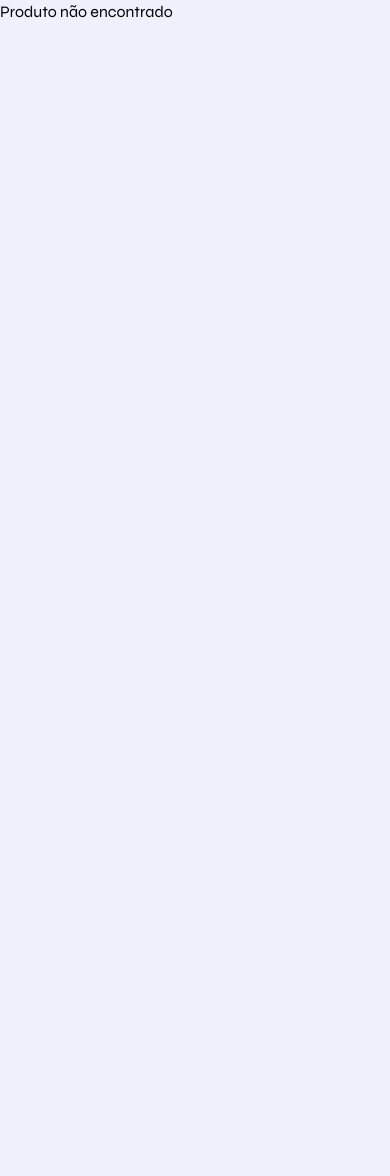
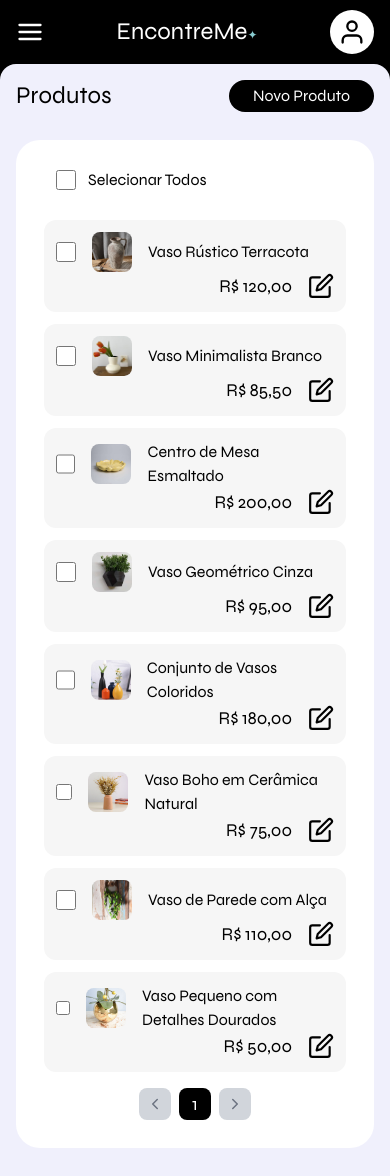
Before and after one commit to mariamandafm/encontreme, a Next.js app: page /dashboard/produtos/editar in a window 390 px wide. Before the commit the page ends 844 px from the top, so only its background shows below. Built offline with nearby package versions, Linux system fonts and the light colour scheme.

Commit message:
feat: sidebar responsive

```diff
--- a/src/app/dashboard/page.tsx
+++ b/src/app/dashboard/page.tsx
@@ -31,8 +31,8 @@ export default function Dashboard() {
                 <div className='flex items-center'>
 
                   <span className="relative flex h-2 w-2 mr-2">
-                    <span className="animate-ping absolute inline-flex h-full w-full rounded-full bg-emerald-400 opacity-75"></span>
-                    <span className="relative inline-flex rounded-full h-2 w-2 bg-emerald-500"></span>
+                    <span className="animate-ping absolute inline-flex h-full w-full rounded-full bg-[#86dce2] opacity-75"></span>
+                    <span className="relative inline-flex rounded-full h-2 w-2 bg-[#89CBD0]"></span>
                   </span>
 
                   <p className='text-sm'>12 ONLINE</p>
@@ -142,7 +142,7 @@ export default function Dashboard() {
             <Image className='absolute right-0 h-64' src="/plan.svg" height={300} width={300} alt="Ilustração de Estrela" />
             <div className='z-[9]'>
               <label>Plano atual</label>
-              <button className='hover:bg-gray-100 mt-2 w-full bg-box rounded-lg flex justify-between p-3'>
+              <button onClick={() => router.push("/dashboard/plano")} className='hover:bg-gray-100 mt-2 w-full bg-box rounded-lg flex justify-between p-3'>
                 <p>Gratuito</p>
                 <div className='flex items-center'>
                   <p className='text-stroke mr-2'>VER PLANOS</p>
--- /dev/null
+++ b/src/app/dashboard/produtos/editar/page.tsx
@@ -0,0 +1,181 @@
+"use client"
+import Image from 'next/image';
+import { useRouter } from 'next/navigation'
+import React, { useState } from 'react';
+import { FiChevronLeft, FiChevronRight, FiEdit } from 'react-icons/fi';
+import { ceramicProducts } from '@/data/products';
+
+export default function Produtos() {
+  const [produtos, setProdutos] = useState(ceramicProducts);
+  const [selecionados, setSelecionados] = useState<number[]>([]);
+  const [paginaAtual, setPaginaAtual] = useState(1);
+  const [showModal, setShowModal] = useState(false);
+
+  const router = useRouter();
+
+  const produtosPorPagina = 10;
+
+  const indiceInicial = (paginaAtual - 1) * produtosPorPagina;
+  const indiceFinal = indiceInicial + produtosPorPagina;
+  const produtosPagina = produtos.slice(indiceInicial, indiceFinal);
+
+  const totalPaginas = Math.ceil(produtos.length / produtosPorPagina);
+
+  const mudarPagina = (novaPagina: number) => {
+    if (novaPagina > 0 && novaPagina <= totalPaginas) {
+      setPaginaAtual(novaPagina);
+    }
+  };
+
+  const toggleSelecionado = (id: number) => {
+    setSelecionados((prevSelecionados) =>
+      prevSelecionados.includes(id)
+        ? prevSelecionados.filter((item) => item !== id)
+        : [...prevSelecionados, id]
+    );
+  };
+
+  const toggleSelecionarTodos = () => {
+    const idsPaginaAtual = produtosPagina.map((produto) => produto.id);
+    const todosSelecionados = idsPaginaAtual.every((id) => selecionados.includes(id));
+
+    setSelecionados((prevSelecionados) =>
+      todosSelecionados
+        ? prevSelecionados.filter((id) => !idsPaginaAtual.includes(id))
+        : [...prevSelecionados, ...idsPaginaAtual.filter((id) => !prevSelecionados.includes(id))]
+    );
+  };
+
+  const removerSelecionados = () => {
+    setProdutos((prevProdutos) => prevProdutos.filter((produto) => !selecionados.includes(produto.id)));
+    setSelecionados([]); // Limpa a seleção
+    setShowModal(false); // Fecha o modal
+  };
+
+  const todosSelecionados = produtosPagina.every((produto) => selecionados.includes(produto.id));
+
+  return (
+    <>
+      <div className="flex justify-between mx-4 md:mx-12 mt-4 md:mt-12">
+        <h1 className="text-2xl font-medium">Produtos</h1>
+        <div className="flex flex-row gap-4">
+          <button onClick={() => router.push("/dashboard/produtos/novo")} className="bg-black px-6 py-1 rounded-3xl hover:bg-zinc-800 duration-75 transition-colors">
+            <p className="text-white">Novo Produto</p>
+          </button>
+        </div>
+      </div>
+      <div className="flex bg-white mx-4 md:mx-12 mt-7 mb-7 p-7 rounded-3xl h-full flex-col">
+        {/* Checkbox para selecionar/desmarcar todos */}
+        <div className="flex items-center mb-4 justify-between">
+          <div className="flex items-center">
+            <input
+              className="w-5 h-5 ml-3 border-gray-600 accent-black border-2"
+              type="checkbox"
+              checked={todosSelecionados}
+              onChange={toggleSelecionarTodos}
+            />
+            <p className="ml-3">Selecionar Todos</p>
+          </div>
+
+          {selecionados.length > 0 && (
+            <button
+              onClick={() => setShowModal(true)}
+              className="bg-box hover:bg-gray-200 rounded-full py-1 px-4"
+            >
+              <p className="text-red-900">
+                {selecionados.length > 1 ? 'Remover Produtos' : 'Remover Produto'}
+              </p>
+            </button>
+          )}
+        </div>
+        {produtosPagina.map((produto) => {
+          const preco = produto.price.toLocaleString('pt-br', { style: 'currency', currency: 'BRL' });
+          const isSelecionado = selecionados.includes(produto.id);
+
+          return (
+            <div
+              key={produto.id}
+              className={`w-full bg-box hover:bg-gray-100 mt-3 p-3 md:flex md:justify-between items-center rounded-xl cursor-pointer ${isSelecionado ? 'border border-black' : ''}`}
+            >
+              <div className="flex items-center">
+                <input
+                  className="w-5 h-5 border-gray-600 accent-black border-2"
+                  type="checkbox"
+                  checked={isSelecionado}
+                  onChange={() => toggleSelecionado(produto.id)}
+                />
+                <Image
+                  className="ml-4 h-10 w-10 object-fill rounded-lg"
+                  src={produto.imageURL}
+                  alt="Imagem de Vitrificação"
+                  height={80}
+                  width={80}
+                />
+                <p className="ml-4">{produto.name}</p>
+              </div>
+              <div className="flex items-center justify-end">
+                <p className="mr-4 text-lg">{preco}</p>
+                <FiEdit size={26} />
+              </div>
+            </div>
+          );
+        })}
+
+        {/* Paginação */}
+        <div className="flex justify-center mt-4 gap-2">
+          <button
+            onClick={() => mudarPagina(paginaAtual - 1)}
+            disabled={paginaAtual === 1}
+            className={`h-8 w-8 rounded-lg flex items-center justify-center ${paginaAtual === 1 ? 'bg-gray-300 text-gray-500 cursor-not-allowed' : 'bg-white text-black border border-gray-300 hover:bg-gray-100'
+              }`}
+          >
+            <FiChevronLeft size={18} />
+          </button>
+          {Array.from({ length: totalPaginas }, (_, i) => i + 1).map((numero) => (
+            <button
+              key={numero}
+              onClick={() => mudarPagina(numero)}
+              className={`h-8 w-8 rounded-lg ${numero === paginaAtual ? 'bg-black text-white' : 'bg-white text-black border border-gray-300 hover:bg-gray-100'
+                }`}
+            >
+              <p className="text-lg">{numero}</p>
+            </button>
+          ))}
+          <button
+            onClick={() => mudarPagina(paginaAtual + 1)}
+            disabled={paginaAtual === totalPaginas}
+            className={`h-8 w-8 rounded-lg flex items-center justify-center ${paginaAtual === totalPaginas ? 'bg-gray-300 text-gray-500 cursor-not-allowed' : 'bg-white text-black border border-gray-300 hover:bg-gray-100'
+              }`}
+          >
+            <FiChevronRight size={18} />
+          </button>
+        </div>
+      </div>
+
+      {showModal && (
+        <div className="fixed inset-0 bg-black bg-opacity-50 flex justify-center items-center">
+          <div className="bg-white p-10 rounded-lg shadow-lg w-96 items-center flex flex-col text-center">
+            <h2 className="text-2xl font-medium mb-4">Remover Produtos</h2>
+            <p className="mb-10">
+              Tem certeza de que deseja remover os produtos selecionados?
+            </p>
+            <div className="flex justify-between">
+              <button
+                onClick={() => setShowModal(false)}
+                className="bg-black text-white py-1 px-3 rounded-full hover:bg-gray-800"
+              >
+                Cancelar
+              </button>
+              <button
+                onClick={removerSelecionados}
+                className="bg-red-500 ml-2 text-white py-1 px-3 rounded-full hover:bg-red-600"
+              >
+                Confirmar
+              </button>
+            </div>
+          </div>
+        </div>
+      )}
+    </>
+  );
+}
--- a/src/app/login/page.tsx
+++ b/src/app/login/page.tsx
@@ -8,8 +8,8 @@ export default function Login() {
   const router = useRouter();
 
   return (
-    <div className="w-screen h-screen bg-primary flex">
-      <div className="w-1/2 h-full flex items-center justify-center flex-col">
+    <div className="w-screen h-screen bg-primary flex flex-col md:flex-row">
+      <div className="w-full md:w-1/2 h-full flex items-center justify-center flex-col my-20 md:my-0">
         <Image src="/logo.svg" height={100} width={200} alt="Logo EncontreMe." />
         <Link href="/register" className="flex mt-16">
           Ainda não tem uma conta? <p className="text-[#0C5E84] font-medium ml-2">Registre-se</p>
@@ -32,10 +32,10 @@ export default function Login() {
         <Link href="/forgot" className="underline mt-6">Esqueci minha senha</Link>
       </div>
 
-      <div className="relative w-1/2 h-auto flex items-center justify-center p-16">
+      <div className="relative w-full md:w-1/2 h-auto flex items-center justify-center p-8 md:p-16">
         <div className="bg-[#0C5E84] w-full h-full rounded-3xl p-10 flex justify-between flex-col">
-          <h3 className="text-white text-5xl w-[90%]">O futuro do seu negócio começa aqui.</h3>
-          <p className="text-white text-2xl w-2/3">Com nossa plataforma, você cria seu site em minutos e leva seu negócio mais longe.</p>
+          <h3 className="text-white text-4xl lg:text-5xl w-full lg:w-[90%]">O futuro do seu negócio começa aqui.</h3>
+          <p className="text-white text-xl lg:text-2xl w-full lg:w-2/3 my-8 md:my-0">Com nossa plataforma, você cria seu site em minutos e leva seu negócio mais longe.</p>
           <Image className="w-full" src="/card_login.svg" width={1200} height={400} alt="Card Incentivador - Construa seu site hoje mesmo e veja o seu negócio crescer." />
         </div>
       </div>
--- a/src/app/page.tsx
+++ b/src/app/page.tsx
@@ -6,20 +6,28 @@ import { FiLogIn } from "react-icons/fi";
 
 export default function Home() {
   return (
-    <section className="mx-48">
+    <section className="mx-6 sm:mx-20 lg:mx-32 xl:mx-48 flex flex-col h-screen justify-between">
+      <div>
         <header className="flex justify-between items-center my-10">
           <Image src="/logo.svg" alt="EncontreMe" width={200} height={100} />
           <Link href="/login" className="bg-black text-white px-8 py-2 rounded-full text-lg hover:bg-gray-900">Entrar</Link>
         </header>
-      <h2 className="text-6xl mt-[10%]">Negócios inovadores,<br />precisam ser encontrados.</h2>
+        <div className="mt-28">
+          <h2 className="text-6xl">Negócios inovadores,<br />precisam ser encontrados.</h2>
           <Link href="/login" className="mt-10 w-56 flex items-center bg-black text-white px-8 py-2 rounded-full text-lg hover:bg-gray-900">Começar Agora
             <FiLogIn className="ml-2" size={20} />
           </Link>
-      <div className="flex items-end absolute bottom-0">
-        <div className="w-72 h-40 bg-black" />
-        <div className="w-72 h-52 bg-primaryBlue" />
         </div>
-      <Image className="absolute right-48 bottom-0" src="/login_star.svg" height={800} width={450} alt="Ilustração de azul subindo." />
+      </div>
+
+
+      <div className="flex w-full  items-end z-10">
+        <div className="w-full h-28 sm:w-72 sm:h-40 bg-black" />
+        <div className="w-full h-36 sm:w-72 sm:h-52 bg-primaryBlue" />
+      </div>
+
+      <Image className="w-[45%] bottom-36 lg:bottom-0 lg:w-min absolute right-6 object-contain sm:right-20 lg:right-32 xl:right-48  z-0" src="/login_star.svg" height={800} width={450} alt="Ilustração de azul subindo." />
+
     </section>
   );
 }
--- a/src/app/register/page.tsx
+++ b/src/app/register/page.tsx
@@ -4,12 +4,12 @@ import Image from "next/image";
 import Link from "next/link";
 import { useRouter } from "next/navigation";
 
-export default function Login() {
+export default function Register() {
   const router = useRouter();
 
   return (
-    <div className="w-screen h-screen bg-primary flex">
-      <div className="w-1/2 h-full flex items-center justify-center flex-col">
+    <div className="w-screen h-screen bg-primary flex flex-col md:flex-row">
+      <div className="w-full md:w-1/2 h-full flex items-center justify-center flex-col my-20 md:my-0">
         <Image src="/logo.svg" height={100} width={200} alt="Logo EncontreMe." />
 
         <form className="w-80 mt-8" onSubmit={(e) => {
@@ -32,19 +32,17 @@ export default function Login() {
           <button type="submit" className="w-full bg-black px-4 py-3 mt-8 text-white rounded-full hover:bg-gray-900">Criar uma conta</button>
 
           <Link href="/login" className="flex mt-8 justify-center">
-          Já tem uma conta? <p className="text-[#0C5E84] font-medium ml-2">Faça o Login</p>
-        </Link>
+            Já tem uma conta? <p className="text-[#0C5E84] font-medium ml-2">Faça o Login</p>
+          </Link>
         </form>
       </div>
 
-      <div className="relative w-1/2 h-auto flex items-center justify-center p-16">
+      <div className="relative w-full md:w-1/2 h-auto flex items-center justify-center p-8 md:p-16">
         <div className="bg-[#0C5E84] w-full h-full rounded-3xl p-10 flex justify-between flex-col">
-          <h3 className="text-white text-5xl w-[90%]">O futuro do seu negócio começa aqui.</h3>
-          <p className="text-white text-2xl w-2/3">Com nossa plataforma, você cria seu site em minutos e leva seu negócio mais longe.</p>
+          <h3 className="text-white text-4xl lg:text-5xl w-full lg:w-[90%]">O futuro do seu negócio começa aqui.</h3>
+          <p className="text-white text-xl lg:text-2xl w-full lg:w-2/3 my-8 md:my-0">Com nossa plataforma, você cria seu site em minutos e leva seu negócio mais longe.</p>
           <Image className="w-full" src="/card_login.svg" width={1200} height={400} alt="Card Incentivador - Construa seu site hoje mesmo e veja o seu negócio crescer." />
         </div>
-
-        <h1></h1>
       </div>
     </div>
   )
```
Lines whose indentation alone changed are shown as unchanged.
